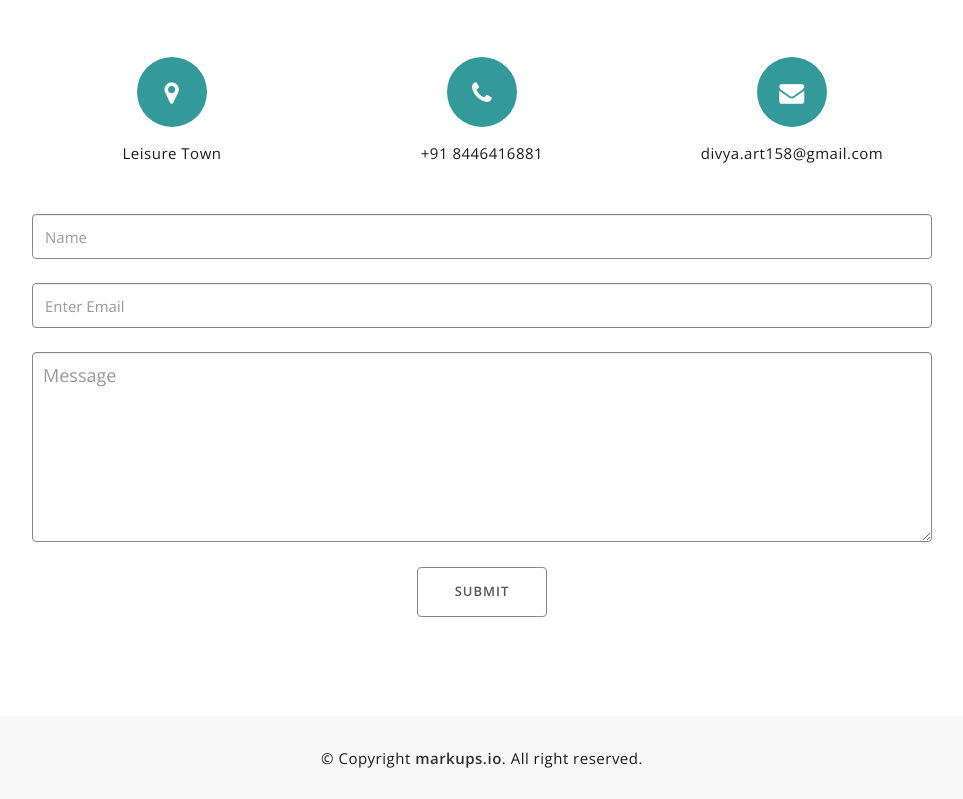
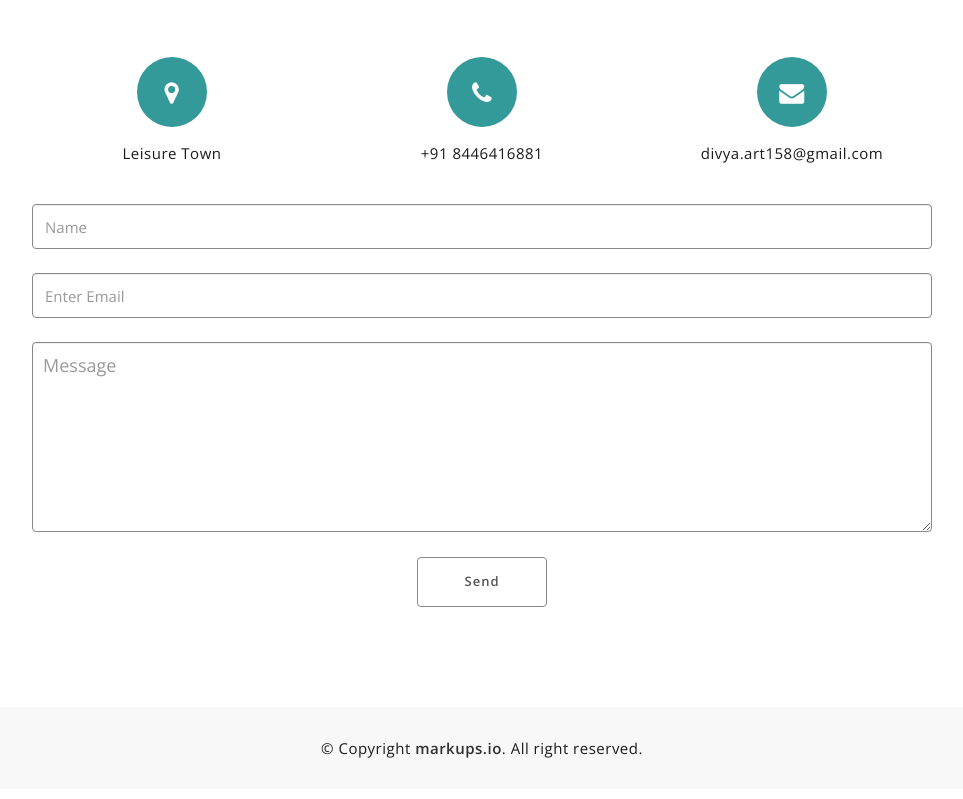
Before and after one commit to divyabasant/divyabasant.github.io, a plain HTML site: page index.html in a window 1280 px wide. Shown: the part 2736-3535 px from the top of the page, without its empty margins (158-1121 px from the left). Drawn offline with nearby package versions, Linux system fonts and the light colour scheme.

Commit message:
Fix form

```diff
--- a/index.html
+++ b/index.html
@@ -289,19 +289,21 @@ The rocks depict the foundation of love, exuding  strength and stability. The wh
 
 									<div class="col-md-12">
 										<div class="mu-contact-bottom">
-										<div id="form-messages"></div>
-											<form id="ajax-contact" method="post" action="mailer.php" class="mu-contact-form">
+											<form id="ajax-contact" action="https://mailthis.to/divya.art158@gmail.com"
+    method="POST" class="mu-contact-form">
 												<div class="form-group">
-													<input type="text" class="form-control" placeholder="Name" id="name" name="name" required>
+												  <input type="text" class="form-control" placeholder="Name" id="name" name="name" required>
 												</div>
 												<div class="form-group">
-													<input type="email" class="form-control" placeholder="Enter Email" id="email" name="email" required>
+											          <input type="email" name="_replyto" class="form-control" placeholder="Enter Email" id="email" required>
 												</div>
 												<div class="form-group">
-													<textarea class="form-control" placeholder="Message" id="message" name="message" required></textarea>
+											          <textarea class="form-control" placeholder="Message" id="message" name="message" required></textarea>
 												</div>
-												<button type="submit" class="mu-send-msg-btn"><span>SUBMIT</span></button>
-								            </form>
+
+    												<input type="submit" value="Send" class="mu-send-msg-btn">
+											</form>
+
 										</div>
 									</div>
 
```
